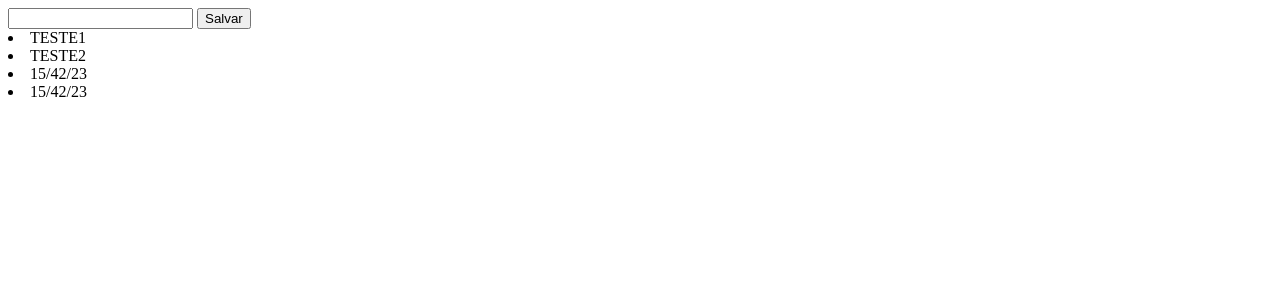
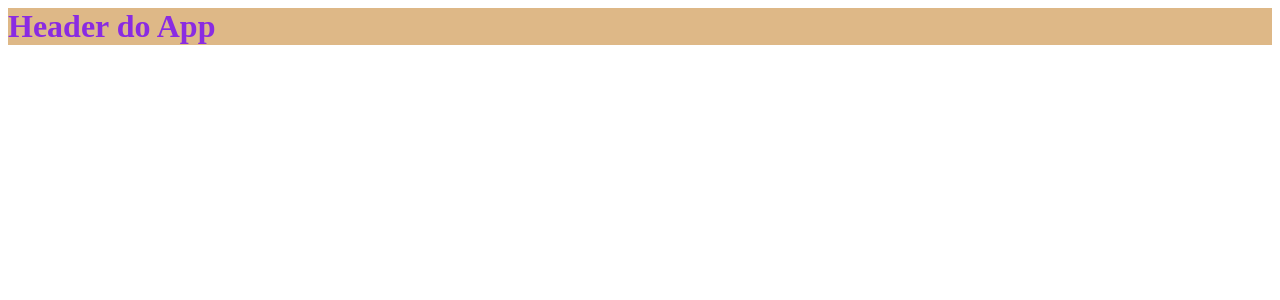
Before and after one commit to frvgomes/learning-angular, an Angular app: page / in a window 1280 px wide. Shown: the top 300 px of the page. Built offline with nearby package versions, Linux system fonts and the light colour scheme.

Commit message:
Criançaõ de componente

```diff
--- a/src/app/app.component.ts
+++ b/src/app/app.component.ts
@@ -7,10 +7,12 @@ import { Component } from '@angular/core';
   <!-- <app-diretivas-atributos>
     <h1>Aula de Diretivas Atributos</h1>
     <hr>
-  </app-diretivas-atributos> -->
+  </app-diretivas-atributos>
    <app-diretivas-atributos>
 
-  </app-diretivas-atributos>
+  </app-diretivas-atributos>-->
+
+  <app-header></app-header>
   <router-outlet></router-outlet>`,
 })
 export class AppComponent {
--- a/src/app/app.module.ts
+++ b/src/app/app.module.ts
@@ -8,6 +8,7 @@ import { DataBindComponent } from './data-bind/data-bind.component';
 import { FormsModule } from '@angular/forms';
 import { DiretivasEstruturaisComponent } from './diretivas-estruturais/diretivas-estruturais.component';
 import { DiretivasAtributosComponent } from './diretivas-atributos/diretivas-atributos.component';
+import { SharedModule } from './shared/shared.module';
 
 @NgModule({
   declarations: [
@@ -21,6 +22,7 @@ import { DiretivasAtributosComponent } from './diretivas-atributos/diretivas-atr
     BrowserModule,
     AppRoutingModule,
     FormsModule,
+    SharedModule,
   ],
   providers: [],
   bootstrap: [AppComponent]
--- /dev/null
+++ b/src/app/shared/header/header.component.html
@@ -0,0 +1,3 @@
+<header>
+  <h1>Header do App</h1>
+</header>
--- /dev/null
+++ b/src/app/shared/header/header.component.scss
@@ -0,0 +1,8 @@
+header{
+  background: burlywood;
+  h1{
+    color: blueviolet;
+    padding: 0;
+    margin: 0;
+  }
+}
```
Also changed, not shown: src/app/shared/header/header.component.ts (added, +10 -0 lines), src/app/shared/shared.module.ts (added, +16 -0 lines), 1 other file (tests, documents, lock files or other folders).
